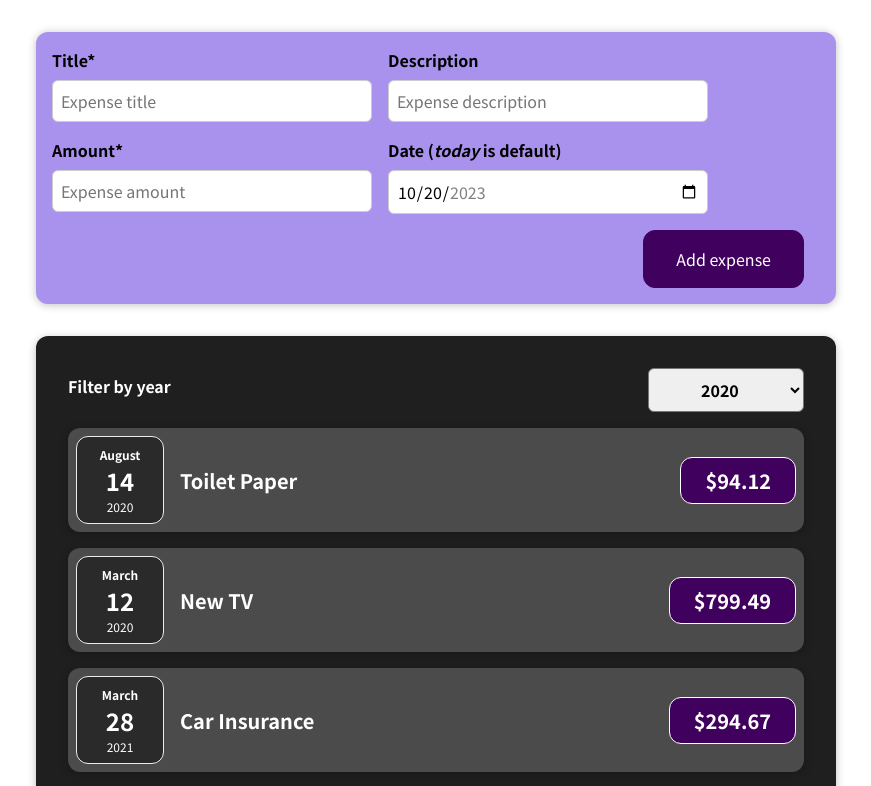
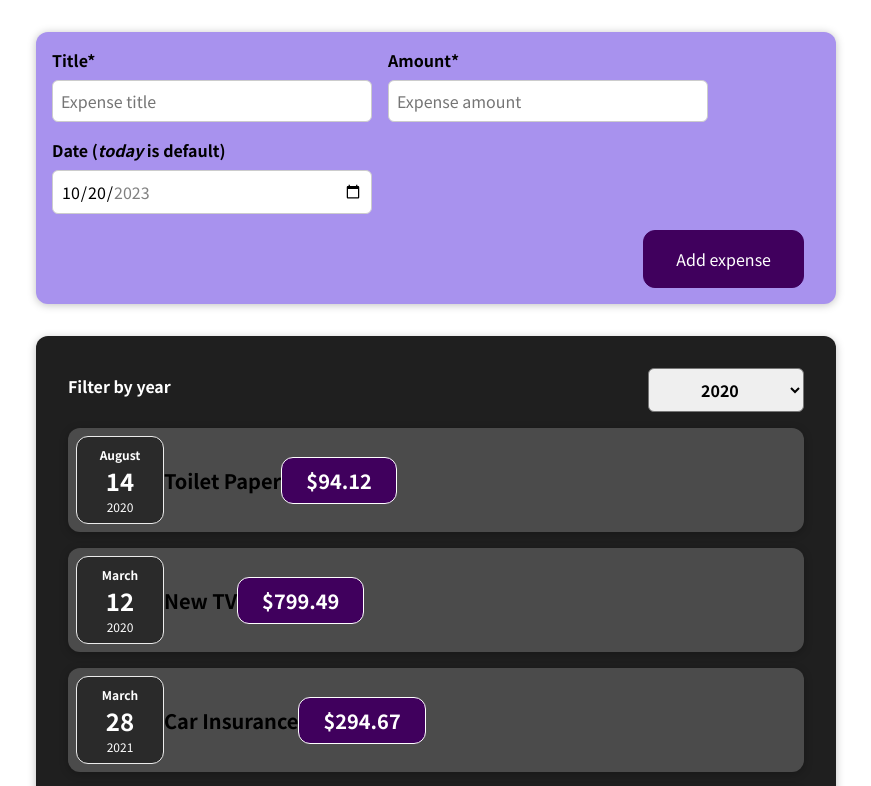
Before and after one commit to VladCrauciuc/react-app-max, a React (Vite) app: page / in a window 1280 px wide. Shown: the top 786 px of the page, without its empty margins (204-1075 px from the left). Built offline with nearby package versions, Linux system fonts and the light colour scheme.

Commit message:
removed description

```diff
--- a/src/components/Expenses/ExpenseItem.css
+++ b/src/components/Expenses/ExpenseItem.css
@@ -17,7 +17,7 @@
 	flex: 1;
 }
 
-.expense-item__info {
+.expense-item__h2 {
 	color: #3a3a3a;
 	font-size: 1rem;
 	flex: 1;
--- a/src/components/Expenses/ExpenseItem.jsx
+++ b/src/components/Expenses/ExpenseItem.jsx
@@ -7,10 +7,7 @@ function ExpenseItem(props) {
 		<Card className="expense-item">
 			<ExpenseDate date={props.date} />
 			<div className="expense-item__description">
-        <div className="expense-item__info">
 				<h2>{props.title}</h2>
-          <h4>{props.description}</h4>
-        </div>
 				<div className="expense-item__price">${props.amount}</div>
 			</div>
 		</Card>
--- a/src/components/NewExpense/ExpenseForm.jsx
+++ b/src/components/NewExpense/ExpenseForm.jsx
@@ -5,7 +5,6 @@ import "./ExpenseForm.css";
 function ExpenseForm({ onSaveExpenseData }) {
 	const [userInput, setUserInput] = useState({
 		title: "",
-    description: "",
 		amount: "",
 		date: new Date(),
 	});
@@ -25,7 +24,7 @@ function ExpenseForm({ onSaveExpenseData }) {
 		ev.preventDefault();
 
 		onSaveExpenseData(userInput);
-    setUserInput({ title: "", description: "", amount: "", date: new Date() });
+		setUserInput({ title: "", amount: "", date: new Date() });
 	}
 
 	return (
@@ -39,17 +38,6 @@ function ExpenseForm({ onSaveExpenseData }) {
 						type="text"
 						placeholder="Expense title"
 						onChange={(ev) => inputChangeHandler("title", ev.target.value)}
-          />
-        </div>
-        <div className="new-expense__control">
-          <label>Description</label>
-          <input
-            value={userInput.description}
-            type="text"
-            placeholder="Expense description"
-            onChange={(ev) =>
-              inputChangeHandler("description", ev.target.value)
-            }
 					/>
 				</div>
 				<div className="new-expense__control">
```
Lines whose indentation alone changed are shown as unchanged.
